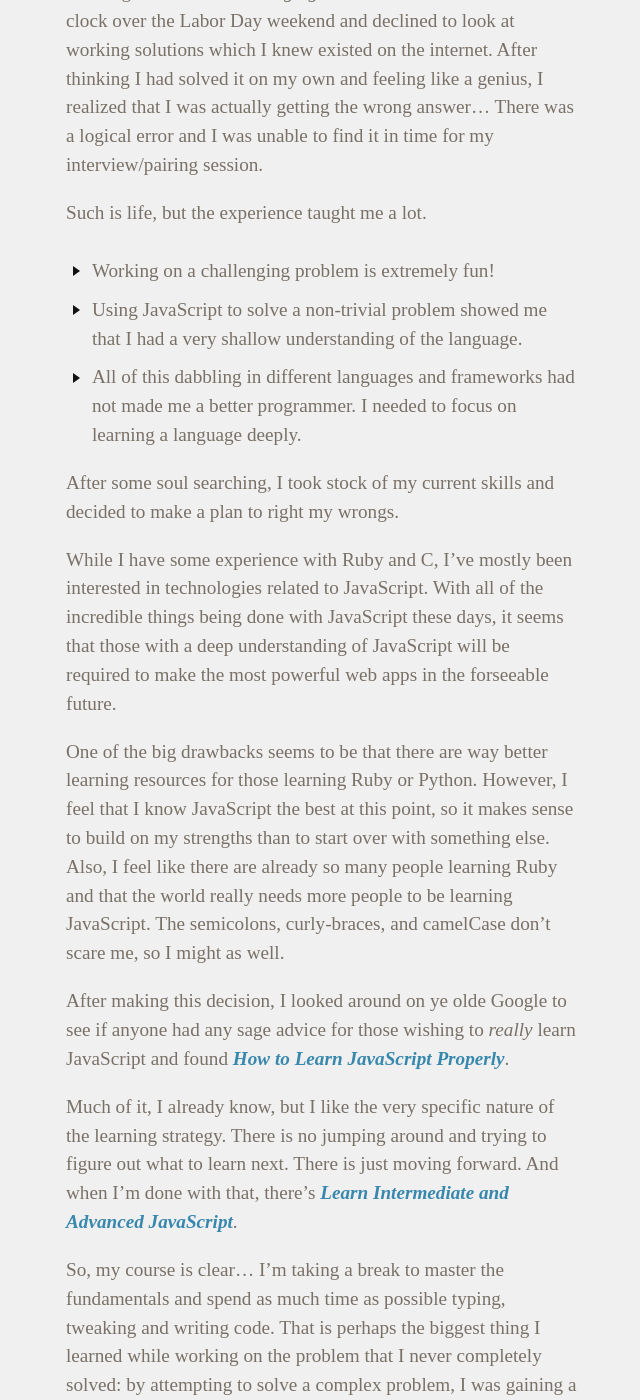
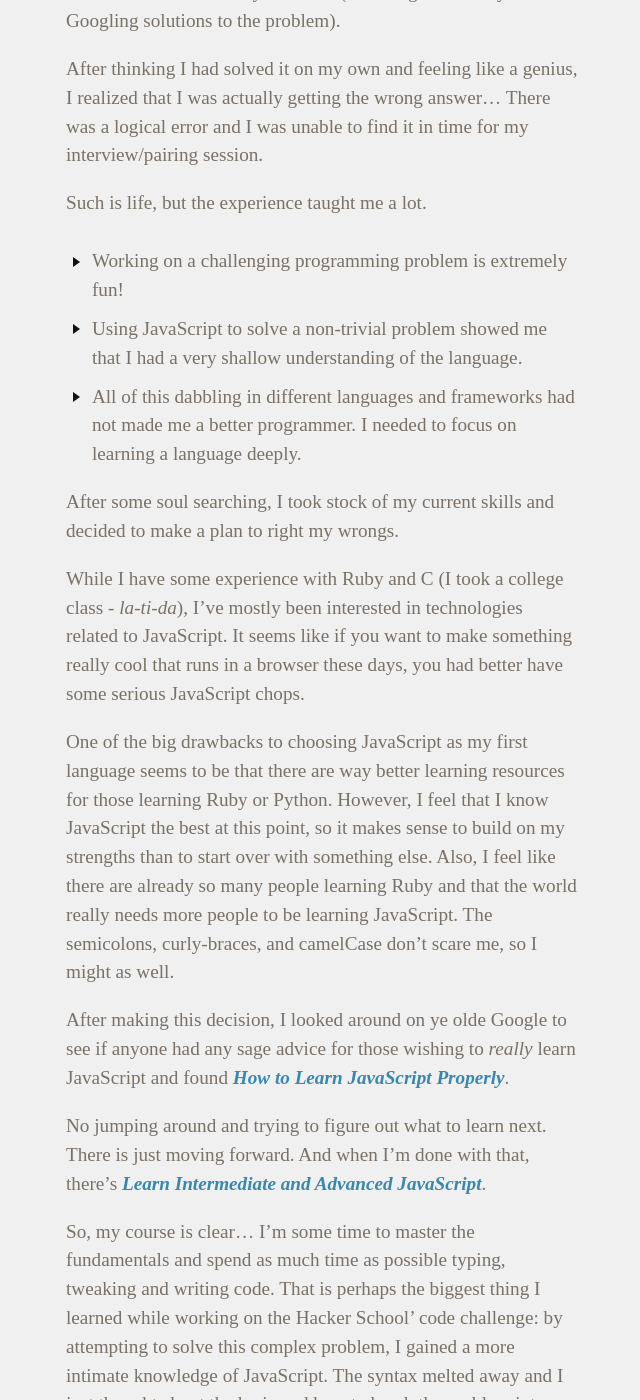
Before and after one commit to andyroo2000/andyroo2000.github.io, a Jekyll site: the page built from _posts/2013-09-06-Hacker_School_and_New_Strategy.markdown, in a window 1280 px wide and 1400 px high, scrolled down 485 px. Shown: the whole window, without its empty margins (318-958 px from the left). Built offline with Jekyll 4.4.1, drawn with Linux system fonts in a browser that asks for light colours; Markdown is read by kramdown in place of the engine named in the settings; comment, search, counter and statistics services are not loaded; some of the changed text lies outside the part shown.

Commit message:
modify post - Hacker School - New Strategy

```diff
--- a/_posts/2013-09-06-Hacker_School_and_New_Strategy.markdown
+++ b/_posts/2013-09-06-Hacker_School_and_New_Strategy.markdown
@@ -7,19 +7,20 @@
 
 The past week has been a whirlwind of activity...
 
-In the past week, I thought I might be going to Hacker School, stopped
-everything I was doing and tried to optimize my learning toward that end.
+In the past week, I had multiple admissions interviews with [Hacker School](https://www.hackerschool.com/).
 
 I won't go into the graphic details, but I will say that the coding challenge
 was um... *challenging* for me. I worked around the clock over the Labor Day
-weekend and declined to look
-at working solutions which I knew existed on the internet. After thinking I had
+weekend (declining to cheat by Googling solutions to the problem).
+
+After thinking I had
 solved it on my own and feeling like a genius, I realized that I was actually getting the
 wrong answer... There was a logical error and I was unable to find it in time
 for my interview/pairing session.
 
 Such is life, but the experience taught me a lot.
-* Working on a challenging problem is extremely fun!
+
+* Working on a challenging programming problem is extremely fun!
 * Using JavaScript to solve a non-trivial problem showed me that I had a very
   shallow understanding of the language.
 * All of this dabbling in different languages and frameworks had not made me a
@@ -28,13 +29,9 @@
 After some soul searching, I took stock of my current skills and decided to
 make a plan to right my wrongs.
 
-While I have some experience with Ruby and C, I've mostly been interested in
-technologies related to JavaScript. With all of the incredible things being
-done with JavaScript these days, it seems that those with a deep understanding
-of JavaScript will be required to make the most powerful web apps in the
-forseeable future.
+While I have some experience with Ruby and C (I took a college class - *la-ti-da*), I've mostly been interested in technologies related to JavaScript. It seems like if you want to make something really cool that runs in a browser these days, you had better have some serious JavaScript chops.
 
-One of the big drawbacks seems to be that there are way better learning
+One of the big drawbacks to choosing JavaScript as my first language seems to be that there are way better learning
 resources for those learning Ruby or Python. However, I feel that I know
 JavaScript the best at this point, so it makes sense to build on my strengths
 than to start over with something else. Also, I feel like there are already so
@@ -46,17 +43,14 @@
 had any sage advice for those wishing to *really* learn JavaScript and found
 [How to Learn JavaScript Properly](http://javascriptissexy.com/how-to-learn-javascript-properly/).
 
-Much of it, I already know, but I like the very specific nature of the learning
-strategy. There is no jumping around and trying to figure out what to learn
+No jumping around and trying to figure out what to learn
 next. There is just moving forward. And when I'm done with that, there's [Learn
 Intermediate and Advanced JavaScript](http://javascriptissexy.com/learn-intermediate-and-advanced-javascript/).
 
-So, my course is clear... I'm taking a break to master the fundamentals and
+So, my course is clear... I'm some time to master the fundamentals and
 spend as much time as possible typing, tweaking and writing code. That is
-perhaps the biggest thing I learned while working on the problem that I never
-completely solved: by attempting to solve a complex problem, I was gaining a
-more intimate knowledge of JavaScript. There was enough sustained effort that
-the syntax melted away and I was just thinking about the logic and how to
+perhaps the biggest thing I learned while working on the Hacker School' code challenge:
+by attempting to solve this complex problem, I gained a
+more intimate knowledge of JavaScript. The syntax melted away and I just thought about the logic and how to
 break the problem into smaller parts. Although I didn't solve it in time, I
-thoroughly enjoyed myself doing it and I will try and recreate those
-circumstances during the course of learning JavaScript as much as possible.
+thoroughly enjoyed myself and this is the feeling I should strive for while learning.
```
Also changed, not shown: 1 other file.
